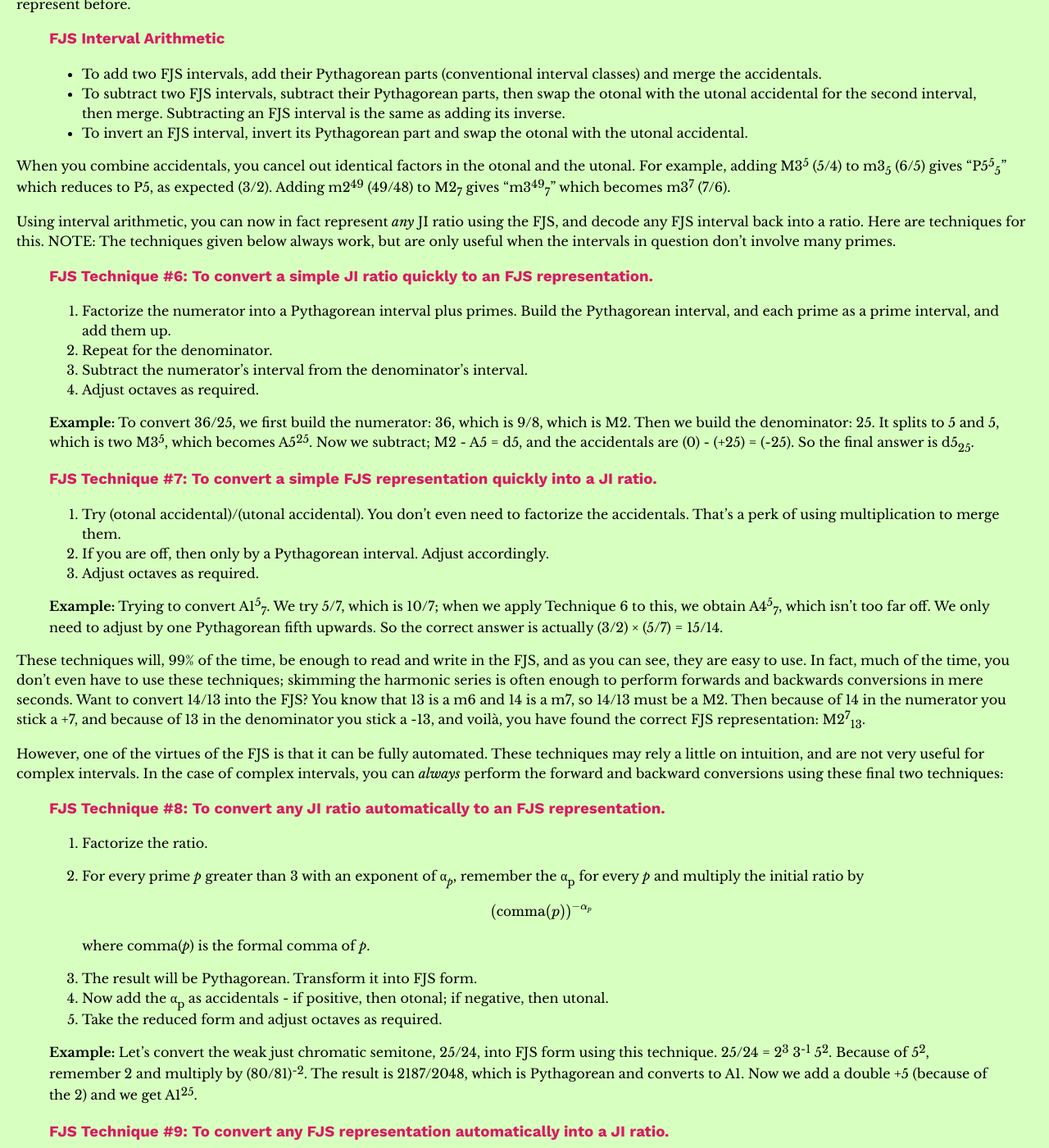
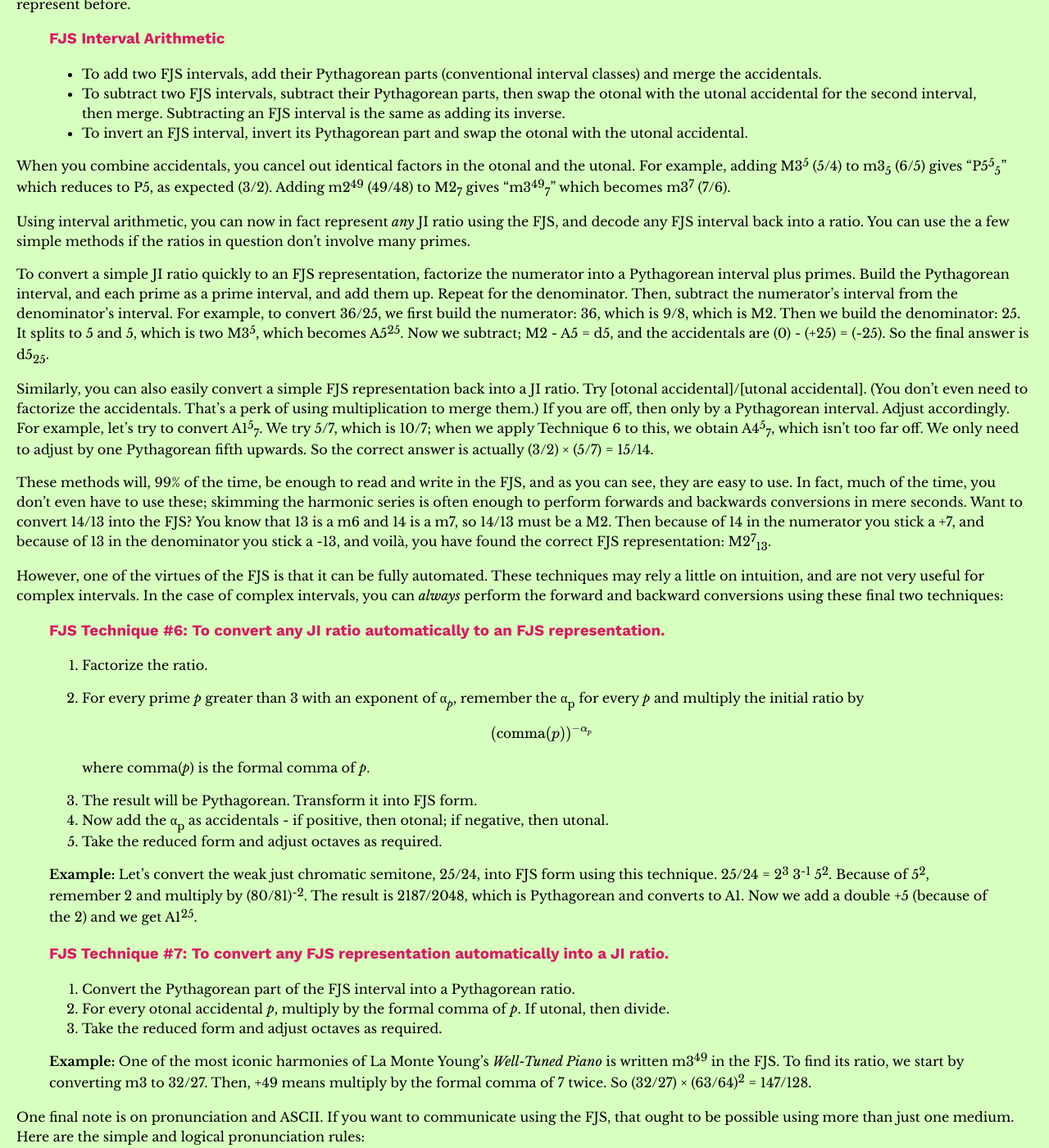
Before and after one commit to misotanni/misotanni.github.io, a Jekyll site: the page built from fjs/en/crash.md, in a window 1280 px wide and 1400 px high, scrolled down 9393 px. Shown: the whole window at 82% size. Built offline with Jekyll 4.4.1, drawn with Linux system fonts in a browser that asks for light colours; our own code applies the rules of GitHub Pages for plain Markdown files; formulas are drawn with MathJax 3; some of the changed text lies outside the part shown.

Commit message:
Update crash.md

```diff
--- a/fjs/en/crash.md
+++ b/fjs/en/crash.md
@@ -302,30 +302,17 @@
 
 When you combine accidentals, you cancel out identical factors in the otonal and the utonal. For example, adding M3<sup>5</sup> (5/4) to m3<sub>5</sub> (6/5) gives "P5<sup>5</sup><sub>5</sub>" which reduces to P5, as expected (3/2). Adding m2<sup>49</sup> (49/48) to M2<sub>7</sub> gives "m3<sup>49</sup><sub>7</sub>" which becomes m3<sup>7</sup> (7/6).
 
-Using interval arithmetic, you can now in fact represent *any* JI ratio using the FJS, and decode any FJS interval back into a ratio. Here are techniques for this. NOTE: The techniques given below always work, but are only useful when the intervals in question don't involve many primes.
+Using interval arithmetic, you can now in fact represent *any* JI ratio using the FJS, and decode any FJS interval back into a ratio. You can use the a few simple methods if the ratios in question don't involve many primes.
 
-> ### FJS Technique \#6: To convert a simple JI ratio quickly to an FJS representation.
->
-> 1. Factorize the numerator into a Pythagorean interval plus primes. Build the Pythagorean interval, and each prime as a prime interval, and add them up.
-> 2. Repeat for the denominator.
-> 3. Subtract the numerator's interval from the denominator's interval.
-> 4. Adjust octaves as required.
->
-> **Example:** To convert 36/25, we first build the numerator: 36, which is 9/8, which is M2. Then we build the denominator: 25. It splits to 5 and 5, which is two M3<sup>5</sup>, which becomes A5<sup>25</sup>. Now we subtract; M2 - A5 = d5, and the accidentals are (0) - (+25) = (-25). So the final answer is d5<sub>25</sub>.
+To convert a simple JI ratio quickly to an FJS representation, factorize the numerator into a Pythagorean interval plus primes. Build the Pythagorean interval, and each prime as a prime interval, and add them up. Repeat for the denominator. Then, subtract the numerator's interval from the denominator's interval. For example, to convert 36/25, we first build the numerator: 36, which is 9/8, which is M2. Then we build the denominator: 25. It splits to 5 and 5, which is two M3<sup>5</sup>, which becomes A5<sup>25</sup>. Now we subtract; M2 - A5 = d5, and the accidentals are (0) - (+25) = (-25). So the final answer is d5<sub>25</sub>.
 
-> ### FJS Technique \#7: To convert a simple FJS representation quickly into a JI ratio.
->
-> 1. Try (otonal accidental)/(utonal accidental). You don't even need to factorize the accidentals. That's a perk of using multiplication to merge them.
-> 2. If you are off, then only by a Pythagorean interval. Adjust accordingly.
-> 3. Adjust octaves as required.
->
-> **Example:** Trying to convert A1<sup>5</sup><sub>7</sub>. We try 5/7, which is 10/7; when we apply Technique 6 to this, we obtain A4<sup>5</sup><sub>7</sub>, which isn't too far off. We only need to adjust by one Pythagorean fifth upwards. So the correct answer is actually (3/2) × (5/7) = 15/14.
+Similarly, you can also easily convert a simple FJS representation back into a JI ratio. Try [otonal accidental]/[utonal accidental]. (You don't even need to factorize the accidentals. That's a perk of using multiplication to merge them.) If you are off, then only by a Pythagorean interval. Adjust accordingly. For example, let's try to convert A1<sup>5</sup><sub>7</sub>. We try 5/7, which is 10/7; when we apply Technique 6 to this, we obtain A4<sup>5</sup><sub>7</sub>, which isn't too far off. We only need to adjust by one Pythagorean fifth upwards. So the correct answer is actually (3/2) × (5/7) = 15/14.
 
-These techniques will, 99% of the time, be enough to read and write in the FJS, and as you can see, they are easy to use. In fact, much of the time, you don't even have to use these techniques; skimming the harmonic series is often enough to perform forwards and backwards conversions in mere seconds. Want to convert 14/13 into the FJS? You know that 13 is a m6 and 14 is a m7, so 14/13 must be a M2. Then because of 14 in the numerator you stick a +7, and because of 13 in the denominator you stick a -13, and voilà, you have found the correct FJS representation: M2<sup>7</sup><sub>13</sub>.
+These methods will, 99% of the time, be enough to read and write in the FJS, and as you can see, they are easy to use. In fact, much of the time, you don't even have to use these; skimming the harmonic series is often enough to perform forwards and backwards conversions in mere seconds. Want to convert 14/13 into the FJS? You know that 13 is a m6 and 14 is a m7, so 14/13 must be a M2. Then because of 14 in the numerator you stick a +7, and because of 13 in the denominator you stick a -13, and voilà, you have found the correct FJS representation: M2<sup>7</sup><sub>13</sub>.
 
 However, one of the virtues of the FJS is that it can be fully automated. These techniques may rely a little on intuition, and are not very useful for complex intervals. In the case of complex intervals, you can *always* perform the forward and backward conversions using these final two techniques:
 
-> ### FJS Technique \#8: To convert any JI ratio automatically to an FJS representation.
+> ### FJS Technique \#6: To convert any JI ratio automatically to an FJS representation.
 >
 > 1. Factorize the ratio.
 > 2. For every prime *p* greater than 3 with an exponent of α<sub>*p*</sub>, remember the α<sub>p</sub> for every *p* and multiply the initial ratio by
@@ -340,7 +327,7 @@
 >
 > **Example:** Let's convert the weak just chromatic semitone, 25/24, into FJS form using this technique. 25/24 = 2<sup>3</sup> 3<sup>-1</sup> 5<sup>2</sup>. Because of 5<sup>2</sup>, remember 2 and multiply by (80/81)<sup>-2</sup>. The result is 2187/2048, which is Pythagorean and converts to A1. Now we add a double +5 (because of the 2) and we get A1<sup>25</sup>.
 
-> ### FJS Technique \#9: To convert any FJS representation automatically into a JI ratio.
+> ### FJS Technique \#7: To convert any FJS representation automatically into a JI ratio.
 >
 > 1. Convert the Pythagorean part of the FJS interval into a Pythagorean ratio.
 > 2. For every otonal accidental *p*, multiply by the formal comma of *p*. If utonal, then divide.
@@ -364,7 +351,7 @@
 
 This is all you need to know to use the *entirety* of the FJS and represent *any* JI you wish! There is no memorization to be done, no lookup tables to be bookmarked, nothing! One of the largest virtues of this system is that it's all completely portable; all you need to set it up anywhere is calculation and your radius of tolerance. The techniques you've just been given can be automated and the entire system can be handled by a computer.
 
-The FJS has a lot of beautiful properties that make it incredibly logical. The most important property is that it is *bijective* to JI; every positive rational number has exactly one FJS representation, and every positive FJS representation has exactly one rational number it represents. Another property - which has already been given above - is that it is *linear*; it doesn't matter if you combine ratios and then transform them into the FJS, or first transform them, then combine; the result is the same.
+The FJS has a lot of beautiful properties that make it incredibly logical. The most important property is that it is *bijective* to JI; every positive rational number has exactly one FJS representation, and every positive FJS representation has exactly one rational number it represents. Another property - which has already been given above - is that it is *linear*; it doesn't matter if you combine ratios and then transform them into the FJS, or first transform them, then combine; the result is the same. These properties make transposition in the FJS extremely easy. To transpose by, say, M2<sup>5</sup>, you would first transpose by a M2 (which is exactly the same as a normal transposition by a major second; the FJS accidentals remain unchanged) and then add a +5 accidental to every note, merging as necessary (so that e.g. +5 becomes +25, +7 becomes +35, -5 becomes 1).
 
 There's one last thing that you might want before trying your accumulated skills at the last exercise. Again, this is just for reference; you could have calculated this table yourself if you wanted (which you wouldn't, so that's why I did it for you).
 
@@ -396,3 +383,13 @@
 
 5. Given that the base note is A, notate the first audio example in this crash course using the FJS.
 6. (HARD!) There are supporters of the "432 Hz movement", which insists that re-tuning A down from 440 Hz to 432 Hz improves the physical and spiritual quality of music. (Whether or not this is true is insignificant here.) Determine the FJS representation of the interval by which a piece of music is transposed in the FJS when such a pitch shift is carried out.
+
+You can check your answers [here](solutions.html).
+
+## What Else?
+
+This is *all* you need to use the FJS! You can write any JI music using the FJS now. The only remaining parts of the FJS are shorthand methods that I have invented to make you able to cut down on writing many FJS accidentals in common situations. These include FJS key signatures and special shortcut accidentals. These elements are not covered in this crash course. Instead, to learn about them, you should check out the [full formal description](rules.html) of the FJS (where you should also go for reference of any rules regarding the system).
+
+Except for those, that's it! You have already learned the entirety of the FJS in mere minutes. Go now, and may the FJS simplify your thinking when you next encounter Just Intonation.
+
+**The End.**
```
